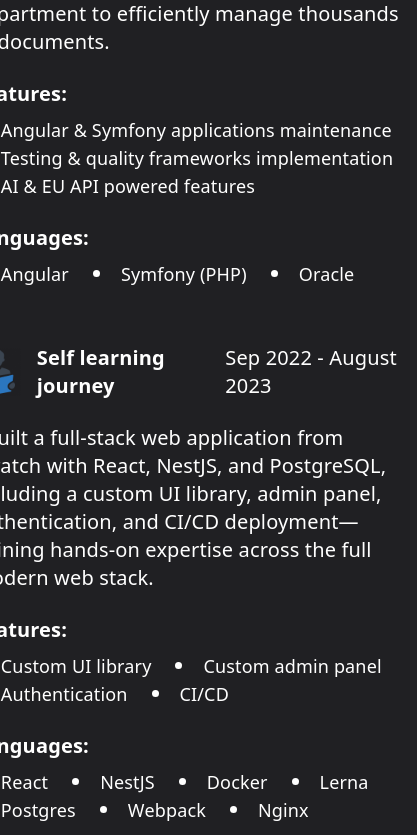
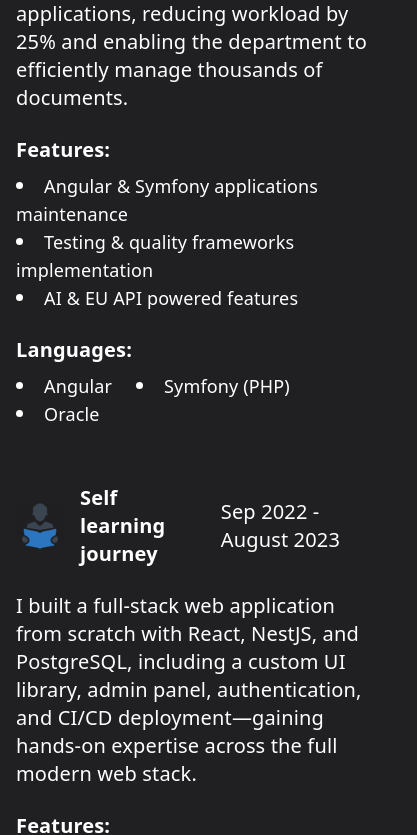
Before and after one commit to tamighi/portfolio, a React (Vite) app: page /portfolio/resume in a window 390 px wide. Shown: the part 1771-2606 px from the top of the page, 417 px wide, since content can reach past the window. Built offline with nearby package versions, Linux system fonts and the light colour scheme.

Commit message:
fix: phone style

```diff
--- a/src/components/BulletPoints.tsx
+++ b/src/components/BulletPoints.tsx
@@ -10,7 +10,7 @@
       {label && <span className="underline font-bold">{label}</span>}
       <ul className="flex list-disc list-inside space-x-6 flex-wrap">
         {bullets.map((bullet, i) => (
-          <li key={i} className="whitespace-nowrap">
+          <li key={i}>
             <span className={textClasses}>{bullet}</span>
           </li>
         ))}
```
